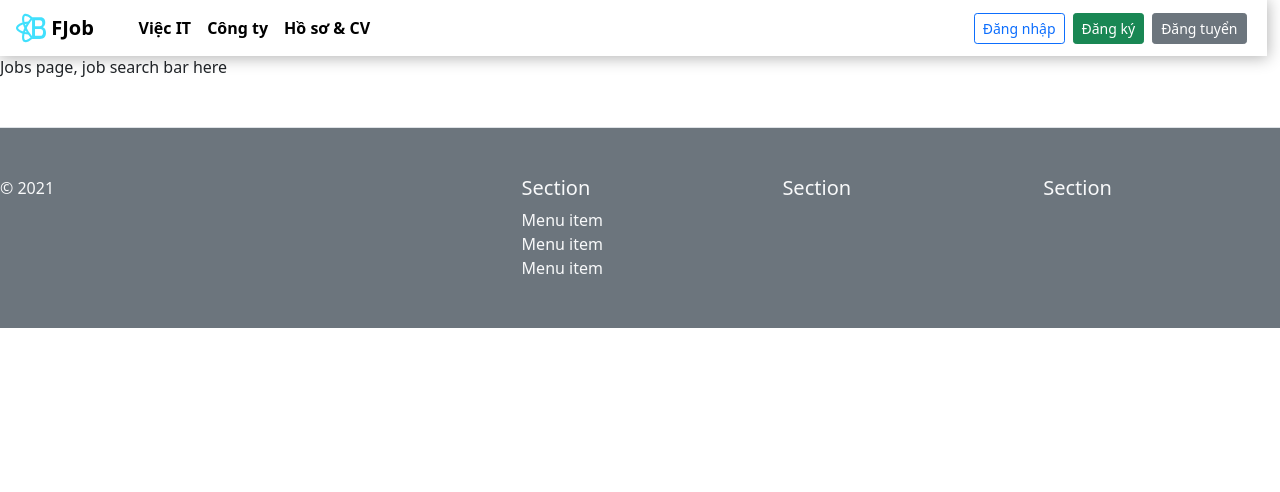
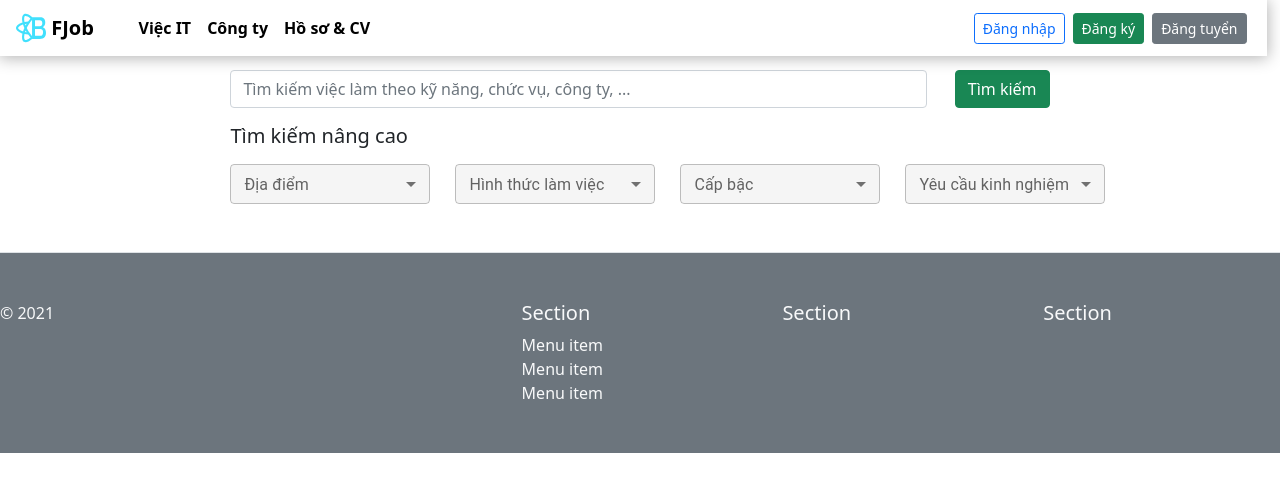
Before and after one commit to ThienNam23/employment-website, a React (Create React App) app in the folder frontend/fjob/: page /jobs in a window 1280 px wide. Shown: the top 492 px of the page. Built offline with nearby package versions, Linux system fonts and the light colour scheme.

Commit message:
Modify SearchBox

```diff
--- /dev/null
+++ b/frontend/fjob/src/components/Header/dropdown-menu-list.js
@@ -0,0 +1,37 @@
+import { Bolt, BusinessCenter, Edit, FeaturedPlayList, LocationOn } from "@mui/icons-material";
+
+export const CV_MENU_ITEMS = [
+    {
+        id: 1,
+        title: "Tạo CV",
+        icon: <Edit fontSize="small" />,
+        link: "/your-cv/edit"
+    },
+    {
+        id: 2,
+        title: "Quản lý CV",
+        icon: <FeaturedPlayList fontSize="small" />,
+        link: "/your-cv"
+    }
+];
+
+export const JOB_MENU_ITEMS = [
+    {
+        id: 1,
+        title: "Việc làm theo kỹ năng",
+        icon: <Bolt fontSize="small" />,
+        link: "/jobs/skills"
+    },
+    {
+        id: 2,
+        title: "Việc làm theo chức vụ",
+        icon: <BusinessCenter fontSize="small" />,
+        link: "/jobs/job-titles"
+    },
+    {
+        id: 3,
+        title: "Việc làm theo địa điểm",
+        icon: <LocationOn fontSize="small" />,
+        link: "/jobs/locations"
+    }
+];
--- a/frontend/fjob/src/components/SearchBox/SearchBox.jsx
+++ b/frontend/fjob/src/components/SearchBox/SearchBox.jsx
@@ -1,117 +1,102 @@
 import { FormControl, InputLabel, MenuItem, Select } from "@mui/material";
 import { useState } from "react";
-import { Carousel } from "react-bootstrap";
-import { SLIDES } from "./slide-data";
+import { EXPERIENCES, JOB_TYPES, LOCATIONS, POSITIONS } from "./checkbox-options-mock";
 import "./style.css";
 
-const SearchBox = () => {
-    const [age, setAge] = useState('');
+const SearchBox = ({ collapse = true }) => {
 
-    const handleChange = (event) => {
-        setAge(event.target.value);
-    };
+    const [filterValues, setFilterValues] = useState({
+        location: '',
+        jobType: '',
+        position: '',
+        experience: ''
+    });
 
-    const [city, setCity] = useState('');
-
-    const hangleCity = (event) => {
-        setCity(event.target.value);
+    const handleChangeFilterValue = (event) => {
+        setFilterValues({ ...filterValues, [event.target.name]: event.target.value });
     };
 
     return (
-        <div className="row _searchbox">
-            <div className="col" style={{ padding: "20px 10px 0 100px" }}>
-                <h2>Tìm kiếm công việc yêu thích của bạn</h2>
-                <form className="form-group d-flex justify-content-between ">
+        <div className="d-flex justify-content-between " style={{ maxWidth : "64vw" }}>
             <div className="_searchbox-form-body ">
-                        <input type="text" className="form-control" placeholder="Tìm kiếm theo kỹ năng, chức vụ, công ty, ..."/>
+                <input type="text" className="form-control" placeholder="Tìm kiếm việc làm theo kỹ năng, chức vụ, công ty, ..." />
                 <div>
                     <h5 className="my-3">Tìm kiếm nâng cao</h5>
-                            <div className="_searchbox-advance " >
+                    <div className={`_searchbox-advanced ${collapse ? '_searchbox-advanced-collapse' : ''}`} >
                         <FormControl size="small"
                             color="success"
-                                    className="_searchbox-advance-item">
+                            className="_searchbox-advanced-item">
                             <InputLabel>Địa điểm</InputLabel>
                             <Select
-                                        value={city}
+                                name="location"
+                                value={filterValues.location}
                                 label="Địa điểm"
-                                        onChange={hangleCity}
-                                    >
-                                        <MenuItem value="">--</MenuItem>
-                                        <MenuItem value={10}>Hà Nội</MenuItem>
-                                        <MenuItem value={20}>Đà Nẵng</MenuItem>
-                                        <MenuItem value={30}>Tp. Hồ Chí Minh</MenuItem>
+                                onChange={handleChangeFilterValue}>
+                                {LOCATIONS.map(item => {
+                                    const { id, value, title } = item;
+                                    return (
+                                        <MenuItem value={value} key={id}>{title}</MenuItem>
+                                    );
+                                })}
                             </Select>
                         </FormControl>
                         <FormControl size="small"
                             color="success"
-                                    className="_searchbox-advance-item">
+                            className="_searchbox-advanced-item">
                             <InputLabel>Hình thức làm việc</InputLabel>
                             <Select
-                                        value={age}
+                                name="jobType"
+                                value={filterValues.jobType}
                                 label="Hình thức làm việc"
-                                        onChange={handleChange}
-                                    >
-                                        <MenuItem value="">--</MenuItem>
-                                        <MenuItem value={10}>Ten</MenuItem>
-                                        <MenuItem value={20}>Twenty</MenuItem>
-                                        <MenuItem value={30}>Thirty</MenuItem>
+                                onChange={handleChangeFilterValue}>
+                                {JOB_TYPES.map(item => {
+                                    const { id, value, title } = item;
+                                    return (
+                                        <MenuItem value={value} key={id}>{title}</MenuItem>
+                                    );
+                                })}
                             </Select>
                         </FormControl>
                         <FormControl size="small"
                             color="success"
-                                    className="_searchbox-advance-item">
-                                    <InputLabel>Chức vụ</InputLabel>
+                            className="_searchbox-advanced-item">
+                            <InputLabel>Cấp bậc</InputLabel>
                             <Select
-                                        value={age}
-                                        label="Chức vụ"
-                                        onChange={handleChange}
-                                    >
-                                        <MenuItem value="">--</MenuItem>
-                                        <MenuItem value={10}>Ten</MenuItem>
-                                        <MenuItem value={20}>Twenty</MenuItem>
-                                        <MenuItem value={30}>Thirty</MenuItem>
+                                name="position"
+                                value={filterValues.position}
+                                label="Cấp bậc"
+                                onChange={handleChangeFilterValue}>
+                                {POSITIONS.map(item => {
+                                    const { id, value, title } = item;
+                                    return (
+                                        <MenuItem value={value} key={id}>{title}</MenuItem>
+                                    );
+                                })}
                             </Select>
                         </FormControl>
                         <FormControl size="small"
                             color="success"
-                                    className="_searchbox-advance-item">
+                            className="_searchbox-advanced-item">
                             <InputLabel>Yêu cầu kinh nghiệm</InputLabel>
                             <Select
-                                        value={age}
+                                name="experience"
+                                value={filterValues.experience}
                                 label="Yêu cầu kinh nghiệm"
-                                        onChange={handleChange}
-                                    >
-                                        <MenuItem value="">--</MenuItem>
-                                        <MenuItem value={10}>Ten</MenuItem>
-                                        <MenuItem value={20}>Twenty</MenuItem>
-                                        <MenuItem value={30}>Thirty</MenuItem>
+                                onChange={handleChangeFilterValue}>
+                                {EXPERIENCES.map(item => {
+                                    const { id, value, title } = item;
+                                    return (
+                                        <MenuItem value={value} key={id}>{title}</MenuItem>
+                                    );
+                                })}
                             </Select>
                         </FormControl>
                     </div>
-
                 </div>
             </div>
             <div>
                 <button className="btn btn-success" type="submit">Tìm kiếm</button>
             </div>
-                </form>
-
-            </div>
-            <Carousel style={{ height: "350px" }} className="col-5" interval={3000}
-                controls={false} indicators={false}>
-                {SLIDES.map((slide) => {
-                    const { id, img } = slide;
-                    return (
-                        <Carousel.Item key={id}>
-                            <img
-                                className="d-block w-100"
-                                src={img}
-                                alt="First slide"
-                            />
-                        </Carousel.Item>
-                    )
-                })}
-            </Carousel>
         </div>
     );
 }
--- /dev/null
+++ b/frontend/fjob/src/components/SearchBox/SearchBoxBanner.jsx
@@ -0,0 +1,45 @@
+import { useState } from "react";
+import { Carousel } from "react-bootstrap";
+import { SLIDES } from "./slide-data";
+import SearchBox from "./SearchBox";
+import "./style.css";
+
+const SearchBoxBanner = () => {
+
+    const [filterValues, setFilterValues] = useState({
+        location: '',
+        jobType: '',
+        position: '',
+        experience: ''
+    });
+
+    const handleChangeFilterValue = (event) => {
+        setFilterValues({ ...filterValues, [event.target.name]: event.target.value });
+    };
+
+    return (
+        <div className="row _searchbox">
+            <div className="col" style={{ padding: "20px 10px 0 100px" }}>
+                <h2>Tìm kiếm công việc yêu thích của bạn</h2>
+                <SearchBox collapse={false} />
+            </div>
+            <Carousel style={{ height: "350px" }} className="col-5" interval={3000}
+                controls={false} indicators={false}>
+                {SLIDES.map((slide) => {
+                    const { id, img } = slide;
+                    return (
+                        <Carousel.Item key={id}>
+                            <img
+                                className="d-block w-100"
+                                src={img}
+                                alt="First slide"
+                            />
+                        </Carousel.Item>
+                    )
+                })}
+            </Carousel>
+        </div>
+    );
+}
+
+export default SearchBoxBanner;
--- /dev/null
+++ b/frontend/fjob/src/components/SearchBox/checkbox-options-mock.jsx
@@ -0,0 +1,137 @@
+
+export const LOCATIONS = [
+    {
+        id: '06c6befc-c3fb-443e-8808-625a73774981',
+        value: '',
+        title: "--"
+    },
+    {
+        id: 'c1fc3efd-8d85-40f7-bd21-d625857bd8bd',
+        value: 'HANOI',
+        title: "Hà Nội"
+    },
+    {
+        id: 'f97b23dc-ada9-4321-83a9-abfa2c832ade',
+        value: 'DANANG',
+        title: "Đà Nẵng"
+    },
+    {
+        id: 'a67be9ab-ec30-4ac4-9dd7-bc33079ff93d',
+        value: 'TPHCM',
+        title: "Tp. Hồ Chí Minh"
+    }
+];
+
+export const EXPERIENCES = [
+    {
+        id: '6d75c919-ce37-4b46-a30a-903dd7dbc65c',
+        value: '',
+        title: "--"
+    },
+    {
+        id: 'd0c2df37-f967-4e7c-a80d-842985aa55f6',
+        value: 'NO_EXPERIENCE',
+        title: "Chưa có kinh nghiệm"
+    },
+    {
+        id: '3c368e49-65d3-4842-b17a-73b9b76b5066',
+        value: 'LESS_THAN_ONE_YEAR',
+        title: "Dưới 1 năm"
+    },
+    {
+        id: '589123d6-f871-4a4a-86f7-b7dc9d80981b',
+        value: 'ONE_YEAR',
+        title: "1 năm"
+    },
+    {
+        id: '1370fb91-6575-4378-abb2-6da0bbd6e8f1',
+        value: 'TWO_YEAR',
+        title: "2 năm"
+    },
+    {
+        id: '39fb63aa-40c5-4a95-8675-cd7d932d4e8f',
+        value: 'THREE_YEAR',
+        title: "3 năm"
+    },
+    {
+        id: '408a8f87-9643-4fcb-b4cc-1e1e656e7237',
+        value: 'FOUR_YEAR',
+        title: "4 năm"
+    },
+    {
+        id: 'fb70fcd9-4534-4a80-9260-abf532a8bcba',
+        value: 'FIVE_YEAR',
+        title: "5 năm"
+    },
+    {
+        id: '43944463-a153-48ae-8c05-7b48ef58c49d',
+        value: 'MORE_THAN_FIVE_YEAR',
+        title: "Trên 5 năm"
+    }
+];
+
+export const JOB_TYPES = [
+    {
+        id: '4fa28428-7b9b-4f87-8f19-165bd154a3cc',
+        value: '',
+        title: "--"
+    },
+    {
+        id: '61d60071-882d-49fb-9025-b8b88af83e0b',
+        value: 'FULL_TIME',
+        title: "Fulltime - Toàn thời gian"
+    },
+    {
+        id: 'b4b128ab-6c3d-4448-8193-b250a6696507',
+        value: 'PART_TIME',
+        title: "Parttime - Bán thời gian"
+    },
+    {
+        id: '9c9fadc1-d557-4c94-9e13-cbf21992c14d',
+        value: 'INTERNSHIP',
+        title: "Internship - Thực tập"
+    },
+    {
+        id: '956db080-3fc0-4323-936c-f7bb40bafa11',
+        value: 'REMOTE',
+        title: "Remote - Làm việc từ xa"
+    }
+];
+
+export const POSITIONS = [
+    {
+        id: '319446c5-e9b7-471e-bfba-368977418f68',
+        value: '',
+        title: "--"
+    },
+    {
+        id: 'b61f2872-af9a-4b53-b6f2-bd3201e8e6f7',
+        value: 'IT_DEVELOPER',
+        title: "Nhân viên"
+    },
+    {
+        id: 'd6fd4353-ba03-4e95-b8f2-42cea08fcd1d',
+        value: 'MANAGER',
+        title: "Quản lý"
+    },
+    {
+        id: '8a12ec5f-eff3-4578-952c-89335926f567',
+        value: 'DIRECTOR',
+        title: "Giám đốc"
+    },
+    {
+        id: 'a99313fd-5343-4aa6-bae5-f6b2220f1f14',
+        value: 'DEPARTMENT_MANAGER',
+        title: "Trưởng/phó phòng"
+    },
+    {
+        id: 'a7b55067-2e9c-4358-a328-74640b030f45',
+        value: 'SECTION_MANAGER',
+        title: "Trưởng bộ phận"
+    },
+    {
+        id: '07600a18-f81d-4616-a061-60f31488c233',
+        value: 'INTERNSHIP',
+        title: "Thực tập sinh"
+    }
+];
--- a/frontend/fjob/src/components/SearchBox/style.css
+++ b/frontend/fjob/src/components/SearchBox/style.css
@@ -1,5 +1,6 @@
 ._searchbox-form-body {
     width: 85%;
+    max-width: 64vw;
 }
 
 ._searchbox {
@@ -8,7 +9,7 @@
     max-width: 100vw;
 }
 
-._searchbox-advance {
+._searchbox-advanced {
     width: 90%;
     display: grid;
     grid-template-columns: 1fr 1fr;
@@ -16,7 +17,12 @@
     padding: 0 !important;
 }
 
-._searchbox-advance-item {
+._searchbox-advanced-collapse {
+    grid-template-columns: repeat(4, 1fr);
+    grid-gap: 25px;
+}
+
+._searchbox-advanced-item {
     width: 200px;
     background-color: whitesmoke;
     border-radius: 5px;
--- a/frontend/fjob/src/index.js
+++ b/frontend/fjob/src/index.js
@@ -22,7 +22,7 @@ ReactDOM.render(
                     <Route index element={<Home />} />
                     <Route path='jobs' element={<Jobs />}>
                         <Route path='skills' element={<Skills/>}/>
-                        <Route path='positions' element={<Positions/>}/>
+                        <Route path='job-titles' element={<Positions/>}/>
                         <Route path=':jobId' element={<Job />} />
                     </Route>
                     <Route path='companies' element={<Companies />} />
--- a/frontend/fjob/src/pages/Home/Home.jsx
+++ b/frontend/fjob/src/pages/Home/Home.jsx
@@ -1,11 +1,11 @@
-import SearchBox from "../../components/SearchBox/SearchBox";
 import Jobs from "../../components/Job/Jobs";
 import Companies from "../../components/Company/Companies";
+import SearchBoxBanner from "../../components/SearchBox/SearchBoxBanner";
 
 const Home = () => {
     return (
         <div style={{ marginTop: "-55px"}}>
-            <SearchBox />
+            <SearchBoxBanner />
             <div>
                 <h3 className="m-3">Việc làm mới nhất</h3>
                 <Jobs />
--- a/frontend/fjob/src/pages/Jobs/Jobs.jsx
+++ b/frontend/fjob/src/pages/Jobs/Jobs.jsx
@@ -1,15 +1,17 @@
 import { Outlet, useSearchParams } from "react-router-dom";
+import SearchBox from "../../components/SearchBox/SearchBox";
 
 const Jobs = () => {
     const [searchParams, setSearchParams] = useSearchParams();
     const skill = searchParams.get("skill");
     const position = searchParams.get("position");
-    console.log(searchParams);
     return (
         <div>
             {skill ? <h1>Job by skill {skill}</h1> : ''}
             {position ? <h1>Job by position {position}</h1> : ''}
-            <div>Jobs page, job search bar here</div>
+            <div className="container" style={{ margin : "70px auto 20px", width : "min-content" }}>
+                <SearchBox />
+            </div>
             <Outlet />
         </div>
     );
```
Also changed, not shown: frontend/fjob/src/components/Header/Header.jsx (+3 -40 lines). Lines whose indentation alone changed are shown as unchanged.
